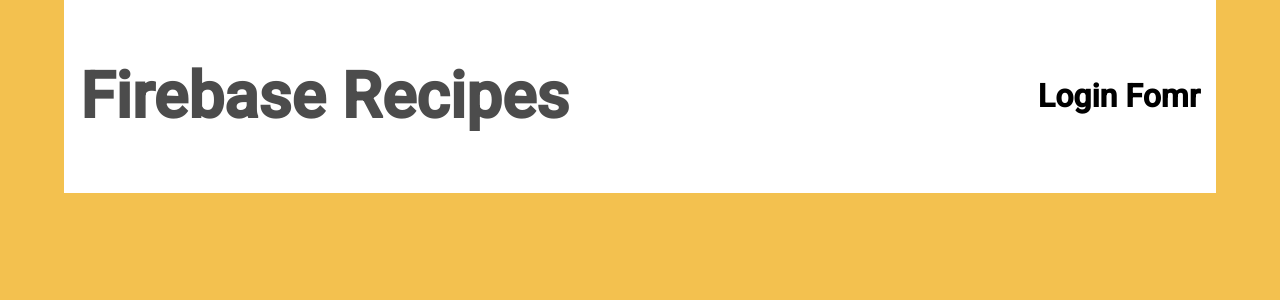
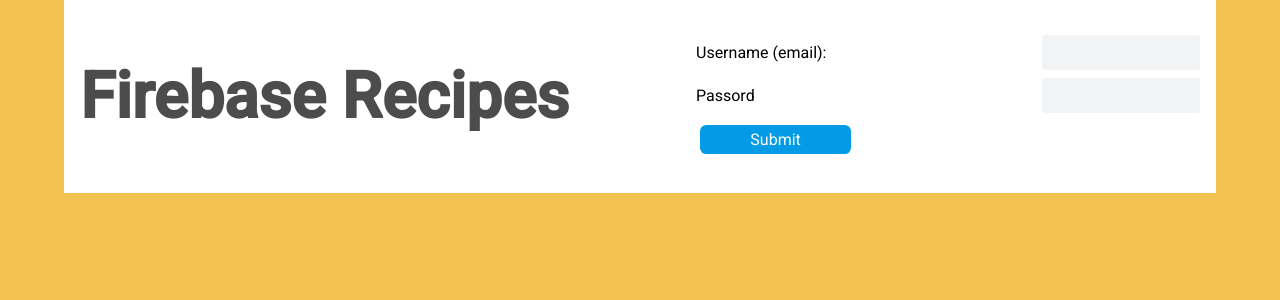
Before and after one commit to Abcshake/firebase-recipes-web-app, a React (Create React App) app: page / in a window 1280 px wide. Shown: the top 300 px of the page. Built offline with nearby package versions, Linux system fonts and the light colour scheme; no server answers.

Commit message:
fixed login

```diff
--- a/src/App.js
+++ b/src/App.js
@@ -12,7 +12,7 @@
     <div className="App">
       <div className="title-row">
         <h1 className="title">Firebase Recipes</h1>
-        <LoginForm existingUser={user}></LoginForm>
+          <LoginForm existingUser={user}></LoginForm>
       </div>
     </div>
   );
--- a/src/FirebaseAuthService.js
+++ b/src/FirebaseAuthService.js
@@ -36,7 +36,7 @@
     logoutUser,
     sendPasswordResetEmail,
     loginWithGoogle,
-    subscribeToAuthChanges
+    subscribeToAuthChanges,
 };
 
 export default FirebaseAuthService;
--- a/src/FirebaseConfig.js
+++ b/src/FirebaseConfig.js
@@ -1,7 +1,7 @@
 import firebase from 'firebase';
 
 const config = {
-    apiKey: process.env.REACT_APP_KEY,
+    apiKey: process.env.REACT_APP_API_KEY,
     authDomain: process.env.REACT_APP_AUTH_DOMAIN,
     projectId: process.env.REACT_APP_PROJECT_ID,
     storageBucket: process.env.REACT_APP_STORAGE_BUCKET,
--- a/src/components/LoginForm.js
+++ b/src/components/LoginForm.js
@@ -1,9 +1,64 @@
-/* eslint-disable no-unused-vars */
 import { useState } from "react";
 import FirebaseAuthService from "../FirebaseAuthService";
 
 function LoginForm({ existingUser }){
-    return <h1>Login Fomr</h1>;
+    const [username, setUsername] = useState("");
+    const [password, setPassword] = useState("");
+
+    async function handleSubmit(event){
+        event.preventDefault();
+
+        try {
+            await FirebaseAuthService.registerUser(username, password);
+                setUsername("");
+                setPassword("");
+        } catch (error) {
+            alert(error.message);
+        }
+    }
+
+    function handleLogout(){
+        FirebaseAuthService.logoutUser();
+    }
+    return (
+     <div className="login-form-container">
+        {
+            existingUser ? (
+            <div className="row">
+                <h3>Welcome, {existingUser.email}</h3>
+                <button type="button" className="primary-button" onClick={handleLogout}>
+                    Logout
+                </button>
+            </div>
+            ) : (
+            <form onSubmit={handleSubmit} className="login-form">
+                <label className="input-label login-label">
+                    Username (email):
+                    <input
+                        type="email"
+                        required
+                        value={username}
+                        onChange={ (e) => setUsername(e.target.value)}
+                        className="input-text"
+                    />
+                </label>
+                <label className="input-label login-label">
+                    Passord
+                    <input
+                        type="password"
+                        required
+                        value={password}
+                        onChange={ (e) => setPassword(e.target.value)}
+                        className="input-text"
+                    />
+                </label>
+                <div className="button-box">
+                    <button className="primary-button">Submit</button>
+                </div>
+            </form>
+            )}
+    </div>
+    );
 }
 
 export default LoginForm;
```
